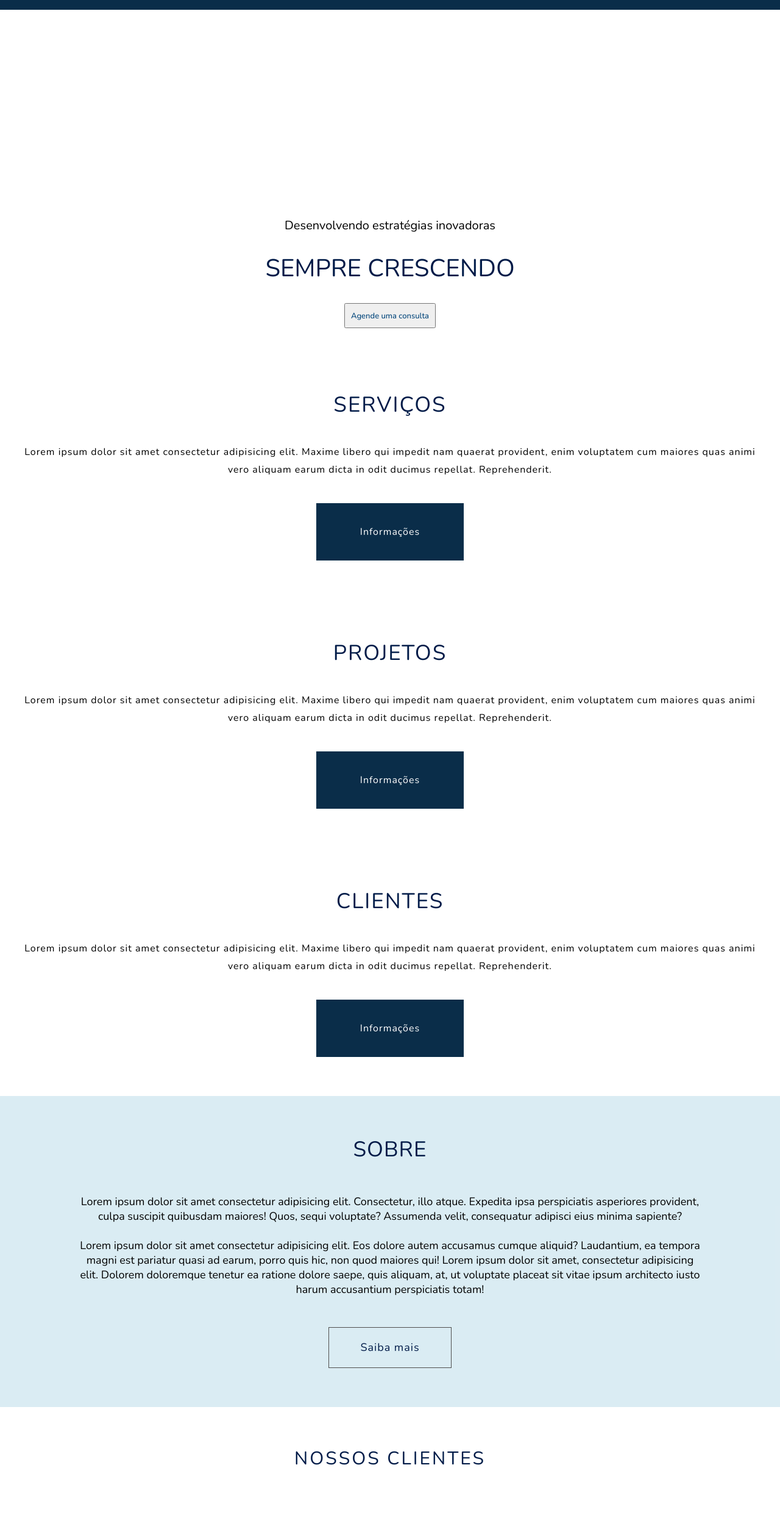
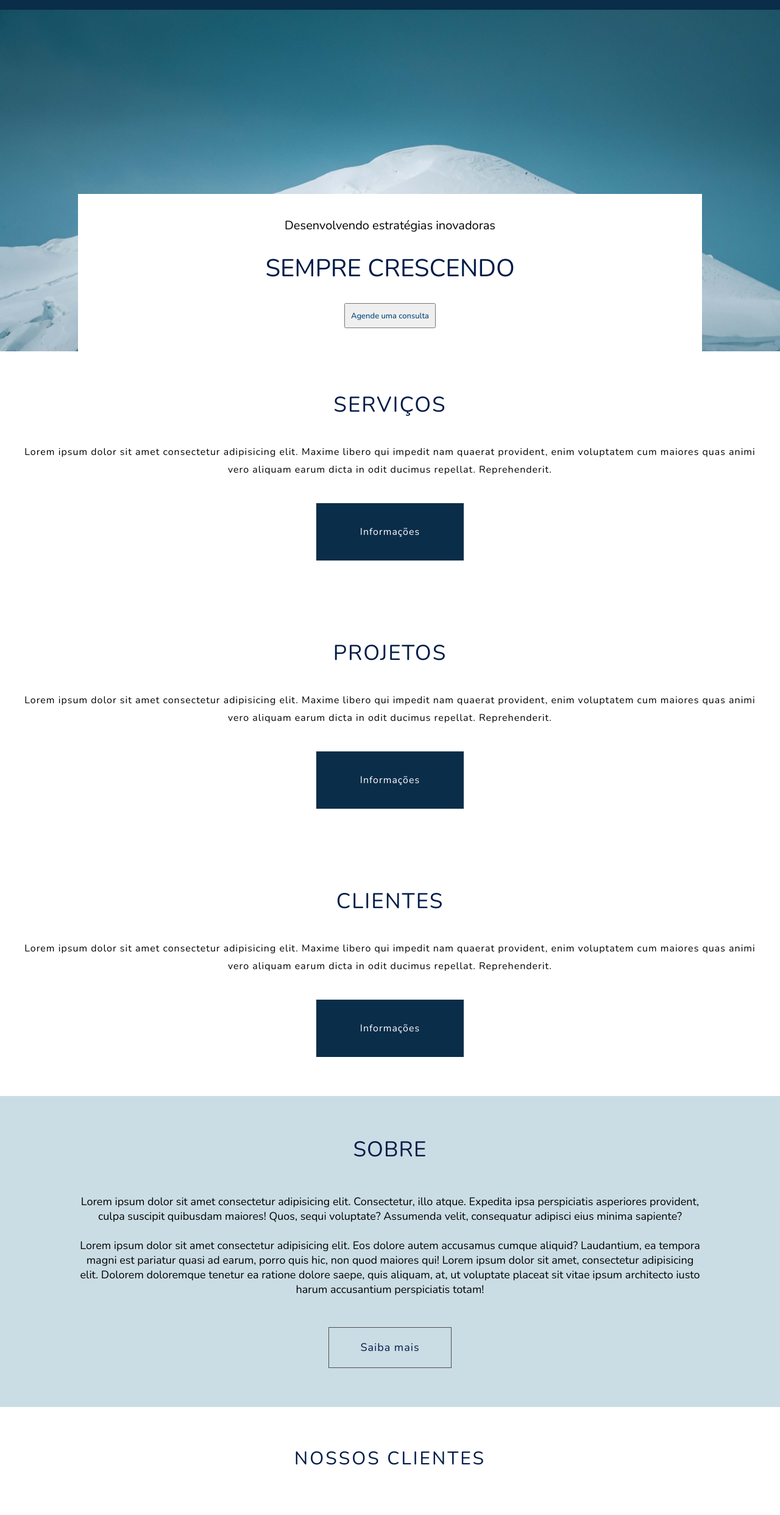
Before and after one commit to MissSilveira/Jaime-Consultancy-Website-Built-with-HTML-CSS-JavaScript-and-jQuery, a plain HTML site: page index.html in a window 1280 px wide. Shown: the part 56-2540 px from the top of the page at 61% size. Drawn offline with nearby package versions, Linux system fonts and the light colour scheme; the site is published under a folder, as on GitHub Pages, so addresses that start at the root find nothing.

Commit message:
Ainda no problema

```diff
--- a/css/style.css
+++ b/css/style.css
@@ -76,7 +76,7 @@ header nav ul li a:hover{
 }
 
 .agende-box1{
-    background-image: url(/img/pexels-francesco-ungaro-3031849.jpg);
+    background-image: url(../img/pexels-francesco-ungaro-3031849.jpg);
     height: 90vh;
     background-size: cover;
     display: flex;
@@ -155,7 +155,7 @@ header nav ul li a:hover{
 }
 
 .sobre-box{
-    background-image: url(/img/pexels-peter-de-vink-16353409.jpg);
+    background-image: url(../img/pexels-peter-de-vink-16353409.jpg);
     background-size: cover;
     padding: 5% 25%;
     display: flex;
```
